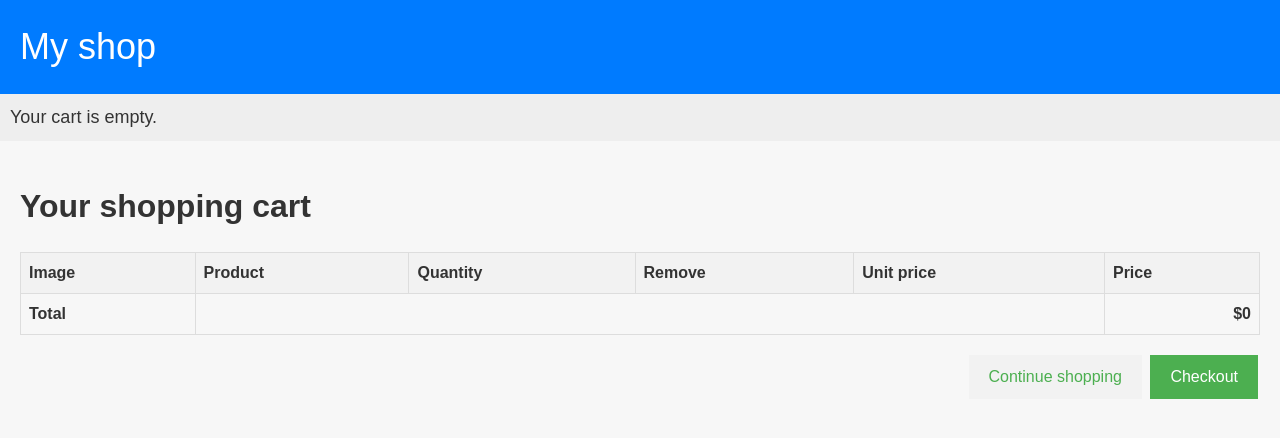
After one commit to faresemad/Dj-Online-Shop, a Django app: page /cart/detail/ in a window 1280 px wide. The commit adds this page. Shown: the top 438 px of the page. Run offline with Django 4.2, Linux system fonts and the light colour scheme; parts of the project's set-up code (start-up, migrations or seed data) failed here and were passed over.

Commit message:
feat: Adding products to the cart

```diff
--- a/cart/cart.py
+++ b/cart/cart.py
@@ -42,7 +42,7 @@ class Cart:
         products = Product.objects.filter(id__in=product_ids)
         cart = self.cart.copy()
         for product in products:
-            cart[str(product.id)["product"]] = product
+            cart[str(product.id)]["product"] = product
         for item in cart.values():
             item["price"] = Decimal(item["price"])
             item["total_price"] = item["price"] * item["quantity"]
--- /dev/null
+++ b/cart/forms.py
@@ -0,0 +1,7 @@
+from django import forms
+
+PRODUCT_QUANTITY_CHOICES = [(i, str(i)) for i in range(1, 21)]
+
+class CartAddProductForm(forms.Form):
+    quantity = forms.TypedChoiceField(choices=PRODUCT_QUANTITY_CHOICES, coerce=int)
+    override = forms.BooleanField(required=False, initial=False, widget=forms.HiddenInput)
--- /dev/null
+++ b/cart/urls.py
@@ -0,0 +1,10 @@
+from django.urls import path
+from . import views
+
+app_name = "cart"
+
+urlpatterns = [
+    path("detail/", views.cart_detail, name="cart_detail"),
+    path("add/<int:product_id>/", views.cart_add, name="cart_add"),
+    path("remove/<int:product_id>/", views.cart_remove, name="cart_remove"),
+]
--- a/cart/views.py
+++ b/cart/views.py
@@ -1,3 +1,33 @@
-from django.shortcuts import render
+from django.shortcuts import render, redirect, get_object_or_404
+from django.views.decorators.http import require_POST
+from shop.models import Product
+from .cart import Cart
+from .forms import CartAddProductForm
 
-# Create your views here.
+
+@require_POST
+def cart_add(request, product_id):
+    cart = Cart(request)
+    product = get_object_or_404(Product, id=product_id)
+    form = CartAddProductForm(request.POST)
+    if form.is_valid():
+        cd = form.cleaned_data
+        cart.add(
+            product=product, quantity=cd["quantity"], override_quantity=cd["override"]
+        )
+    return redirect("cart:cart_detail")
+
+@require_POST
+def cart_remove(request, product_id):
+    cart = Cart(request)
+    product = get_object_or_404(Product, id=product_id)
+    cart.remove(product=product)
+    return redirect("cart:cart_detail")
+
+def cart_detail(request):
+    cart = Cart(request)
+    for item in cart:
+        item["update_quantity_form"] = CartAddProductForm(
+            initial={"quantity": item["quantity"], "override": True}
+        )
+    return render(request, "cart/detail.html", {"cart": cart})
--- a/myshop/urls.py
+++ b/myshop/urls.py
@@ -1,27 +1,12 @@
-"""
-URL configuration for myshop project.
-
-The `urlpatterns` list routes URLs to views. For more information please see:
-    https://docs.djangoproject.com/en/4.2/topics/http/urls/
-Examples:
-Function views
-    1. Add an import:  from my_app import views
-    2. Add a URL to urlpatterns:  path('', views.home, name='home')
-Class-based views
-    1. Add an import:  from other_app.views import Home
-    2. Add a URL to urlpatterns:  path('', Home.as_view(), name='home')
-Including another URLconf
-    1. Import the include() function: from django.urls import include, path
-    2. Add a URL to urlpatterns:  path('blog/', include('blog.urls'))
-"""
 from django.contrib import admin
-from django.urls import path, include  # new
+from django.urls import path, include
 from django.conf import settings
 from django.conf.urls.static import static
 
 urlpatterns = [
     path("admin/", admin.site.urls),
-    path("", include("shop.urls", namespace="shop")),  # new
+    path("", include("shop.urls", namespace="shop")),
+    path("cart/", include("cart.urls", namespace="cart")),
 ]
 if settings.DEBUG:
     urlpatterns += static(settings.MEDIA_URL, document_root=settings.MEDIA_ROOT)
--- a/shop/views.py
+++ b/shop/views.py
@@ -1,5 +1,6 @@
 from django.shortcuts import render, get_object_or_404
 from .models import Category, Product
+from cart.forms import CartAddProductForm
 
 # Create your views here.
 
@@ -19,6 +20,6 @@ def product_list(request, category_slug=None):
 
 def product_detail(request, id, slug):
     product = get_object_or_404(Product, id=id, slug=slug, available=True)
-
-    context = {"product": product}
+    cart_product_form = CartAddProductForm()
+    context = {"product": product, "cart_product_form": cart_product_form}
     return render(request, "shop/product/detail.html", context)
--- a/static/css/base.css
+++ b/static/css/base.css
@@ -177,10 +177,72 @@ body {
     font-size: 1.2em;
     line-height: 1.5;
 }
-/* تنسيق الصورة بشكل عام */
-img {
-    max-width: 100%;
+.cart {
+    border-collapse: collapse;
+    width: 100%;
+}
+
+.cart th,
+.cart td {
+    border: 1px solid #ddd;
+    padding: 8px;
+    text-align: left;
+}
+
+.cart th {
+    background-color: #f2f2f2;
+}
+
+.cart tr:nth-child(even) {
+    background-color: #f2f2f2;
+}
+
+.cart img {
+    max-width: 100px;
     height: auto;
-    border-radius: 5px;
-    box-shadow: 0 0 10px rgba(0, 0, 0, 0.2);
 }
+
+.cart .num {
+    text-align: right;
+}
+
+.total {
+    font-weight: bold;
+}
+
+.text-right {
+    text-align: right;
+}
+
+.button {
+    background-color: #4CAF50;
+    border: none;
+    color: white;
+    padding: 10px 20px;
+    text-align: center;
+    text-decoration: none;
+    display: inline-block;
+    font-size: 16px;
+    margin: 4px 2px;
+    cursor: pointer;
+}
+input[type="submit"] {
+    background-color: #4CAF50;
+    border: none;
+    color: white;
+    padding: 10px 20px;
+    text-align: center;
+    text-decoration: none;
+    display: inline-block;
+    font-size: 16px;
+    margin: 4px 2px;
+    cursor: pointer;
+}
+
+input[type="submit"]:hover {
+    background-color: #4CAF50;
+}
+.light {
+    background-color: #f2f2f2;
+    color: #4CAF50;
+}
--- /dev/null
+++ b/templates/cart/detail.html
@@ -0,0 +1,61 @@
+{% extends "shop/base.html" %}
+{% load static %}
+
+{% block title %}
+    Your shopping cart
+{% endblock %}
+
+{% block content %}
+    <h1>Your shopping cart</h1>
+    <table class="cart">
+        <thead>
+            <tr>
+                <th>Image</th>
+                <th>Product</th>
+                <th>Quantity</th>
+                <th>Remove</th>
+                <th>Unit price</th>
+                <th>Price</th>
+            </tr>
+        </thead>
+        <tbody>
+            {% for item in cart %}
+                {% with product=item.product %}
+                    <tr>
+                        <td>
+                            <a href="{{ product.get_absolute_url }}">
+                                <img src="{% if product.image %}{{ product.image.url }}{% else %}{% static "img/no_image.png" %}{% endif %}">
+                            </a>
+                        </td>
+                        <td>{{ product.name }}</td>
+                        <td>
+                        <form action="{% url "cart:cart_add" product.id %}" method="post">
+                            {{ item.update_quantity_form.quantity }}
+                        {{ item.update_quantity_form.override }}
+                        <input type="submit" value="Update">
+                        {% csrf_token %}
+                        </form>
+                        </td>
+                        <td>
+                            <form action="{% url "cart:cart_remove" product.id %}" method="post">
+                                <input type="submit" value="Remove">
+                                {% csrf_token %}
+                            </form>
+                        </td>
+                        <td class="num">${{ item.price }}</td>
+                        <td class="num">${{ item.total_price }}</td>
+                    </tr>
+                {% endwith %}
+            {% endfor %}
+            <tr class="total">
+                <td>Total</td>
+                <td colspan="4"></td>
+                <td class="num">${{ cart.get_total_price }}</td>
+            </tr>
+        </tbody>
+    </table>
+    <p class="text-right">
+        <a href="{% url "shop:product_list" %}" class="button light">Continue shopping</a>
+        <a href="#" class="button">Checkout</a>
+    </p>
+{% endblock %}
--- a/templates/shop/product/detail.html
+++ b/templates/shop/product/detail.html
@@ -17,6 +17,11 @@
                 </a>
             </h2>
         <p class="price">${{ product.price }}</p>
+        <form action="{% url "cart:cart_add" product.id %}" method="post">
+            {{ cart_product_form }}
+            {% csrf_token %}
+            <input type="submit" value="Add to cart">
+        </form>
         {{ product.description|linebreaks }}
     </div>
 {% endblock %}
```
